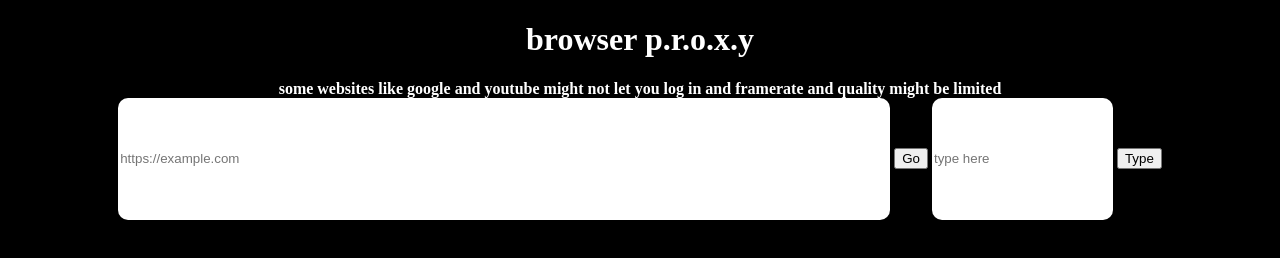
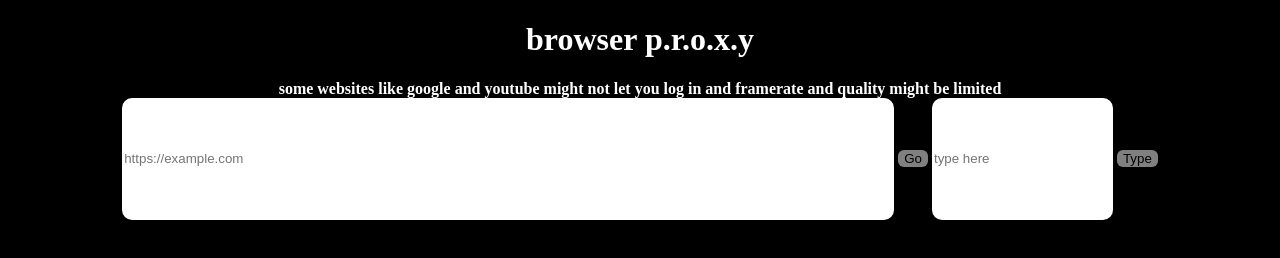
Before and after one commit to 0800WebDev/browserproxy, a website: page public/index.html in a window 1280 px wide. Drawn offline with Linux system fonts and the light colour scheme.

Commit message:
Update style.css

```diff
--- a/public/style.css
+++ b/public/style.css
@@ -7,3 +7,9 @@ input {
   border: none;
   border-radius: 10px;
 }
+button {
+  border: none;
+  border-radius: 6px;
+  background-color: grey;
+  color: black;
+}
```
